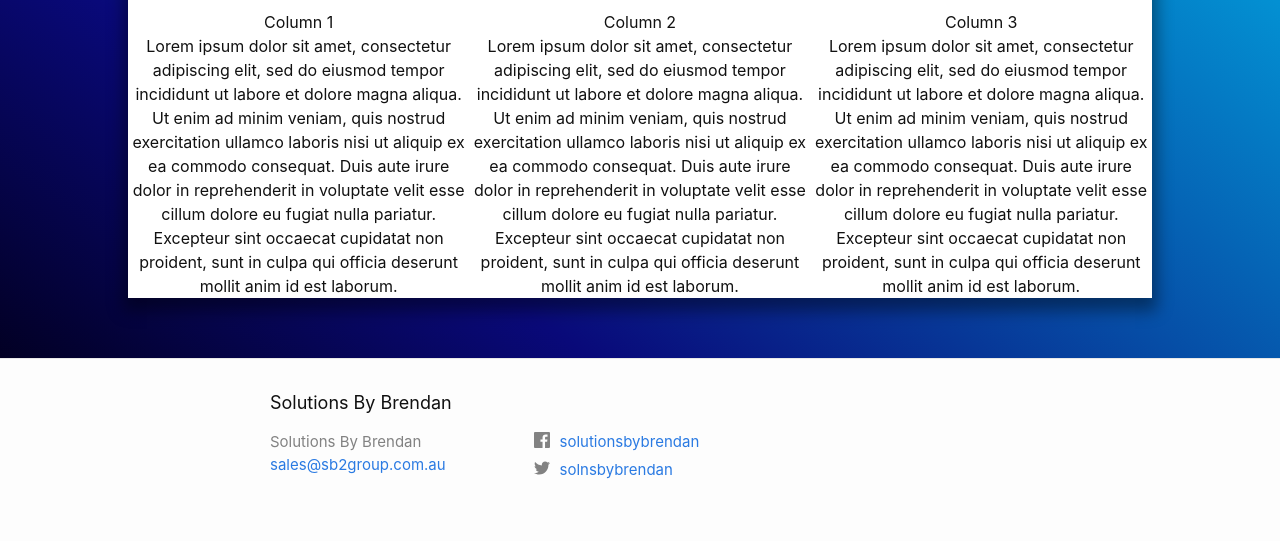
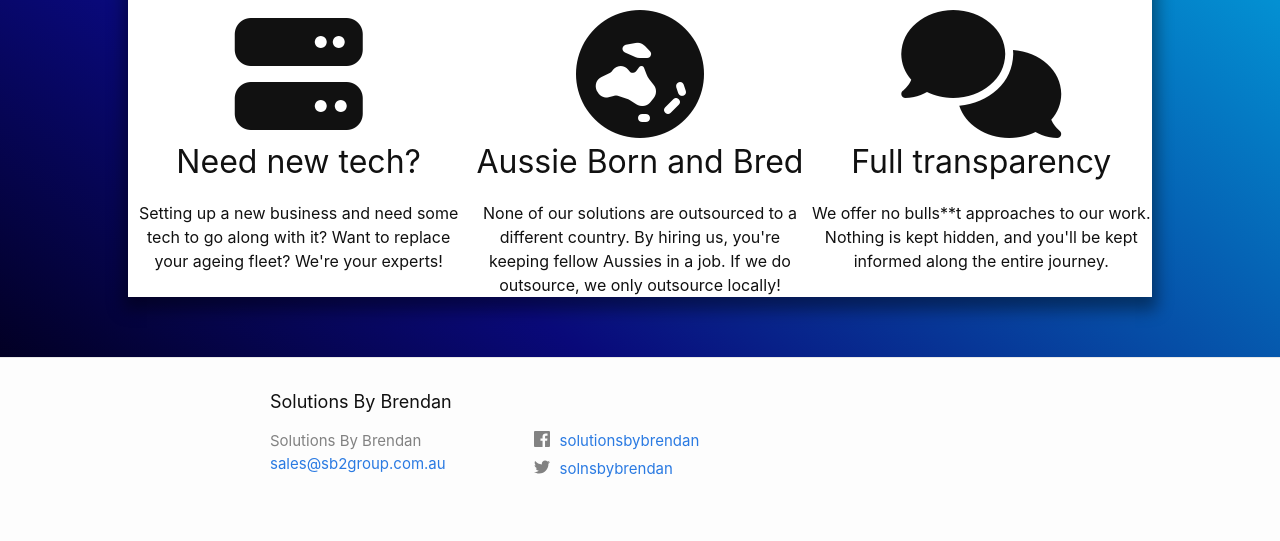
Before and after one commit to iKill101/sb2-grp, a Jekyll site: the page built from index.markdown, in a window 1280 px wide. Shown: the part 517-1058 px from the top of the page. Built offline with Jekyll 4.4.1, drawn with Linux system fonts in a browser that asks for light colours; nearby versions of some CDN libraries.

Commit message:
fleshed out homepage with actual content

```diff
--- a/_includes/head.html
+++ b/_includes/head.html
@@ -8,4 +8,5 @@
   {%- if jekyll.environment == 'production' and site.google_analytics -%}
     {%- include google-analytics.html -%}
   {%- endif -%}
+  <script src="https://kit.fontawesome.com/98b8dcf6c7.js" crossorigin="anonymous"></script>
 </head>
--- a/index.markdown
+++ b/index.markdown
@@ -75,17 +75,20 @@ layout: page
 
 <div class="main-content">
 <div class="row">
-  <div class="column">Column 1
+  <div class="column"><i class="fa-solid fa-server fa-8x"></i>
     <br>
-    Lorem ipsum dolor sit amet, consectetur adipiscing elit, sed do eiusmod tempor incididunt ut labore et dolore magna aliqua. Ut enim ad minim veniam, quis nostrud exercitation ullamco laboris nisi ut aliquip ex ea commodo consequat. Duis aute irure dolor in reprehenderit in voluptate velit esse cillum dolore eu fugiat nulla pariatur. Excepteur sint occaecat cupidatat non proident, sunt in culpa qui officia deserunt mollit anim id est laborum.
+    <h2>Need new tech?</h2>
+    Setting up a new business and need some tech to go along with it? Want to replace your ageing fleet? We're your experts!
   </div>
-  <div class="column">Column 2
+  <div class="column"><i class="fa-solid fa-earth-oceania fa-8x"></i>
     <br>
-    Lorem ipsum dolor sit amet, consectetur adipiscing elit, sed do eiusmod tempor incididunt ut labore et dolore magna aliqua. Ut enim ad minim veniam, quis nostrud exercitation ullamco laboris nisi ut aliquip ex ea commodo consequat. Duis aute irure dolor in reprehenderit in voluptate velit esse cillum dolore eu fugiat nulla pariatur. Excepteur sint occaecat cupidatat non proident, sunt in culpa qui officia deserunt mollit anim id est laborum.
+    <h2>Aussie Born and Bred</h2>
+    None of our solutions are outsourced to a different country. By hiring us, you're keeping fellow Aussies in a job. If we do outsource, we only outsource locally!
   </div>
-  <div class="column">Column 3
+  <div class="column"><i class="fa-solid fa-comments fa-8x"></i>
     <br>
-    Lorem ipsum dolor sit amet, consectetur adipiscing elit, sed do eiusmod tempor incididunt ut labore et dolore magna aliqua. Ut enim ad minim veniam, quis nostrud exercitation ullamco laboris nisi ut aliquip ex ea commodo consequat. Duis aute irure dolor in reprehenderit in voluptate velit esse cillum dolore eu fugiat nulla pariatur. Excepteur sint occaecat cupidatat non proident, sunt in culpa qui officia deserunt mollit anim id est laborum.
+    <h2>Full transparency</h2>
+    We offer no bulls**t approaches to our work. Nothing is kept hidden, and you'll be kept informed along the entire journey.
   </div>
 </div>
 </div>
```
